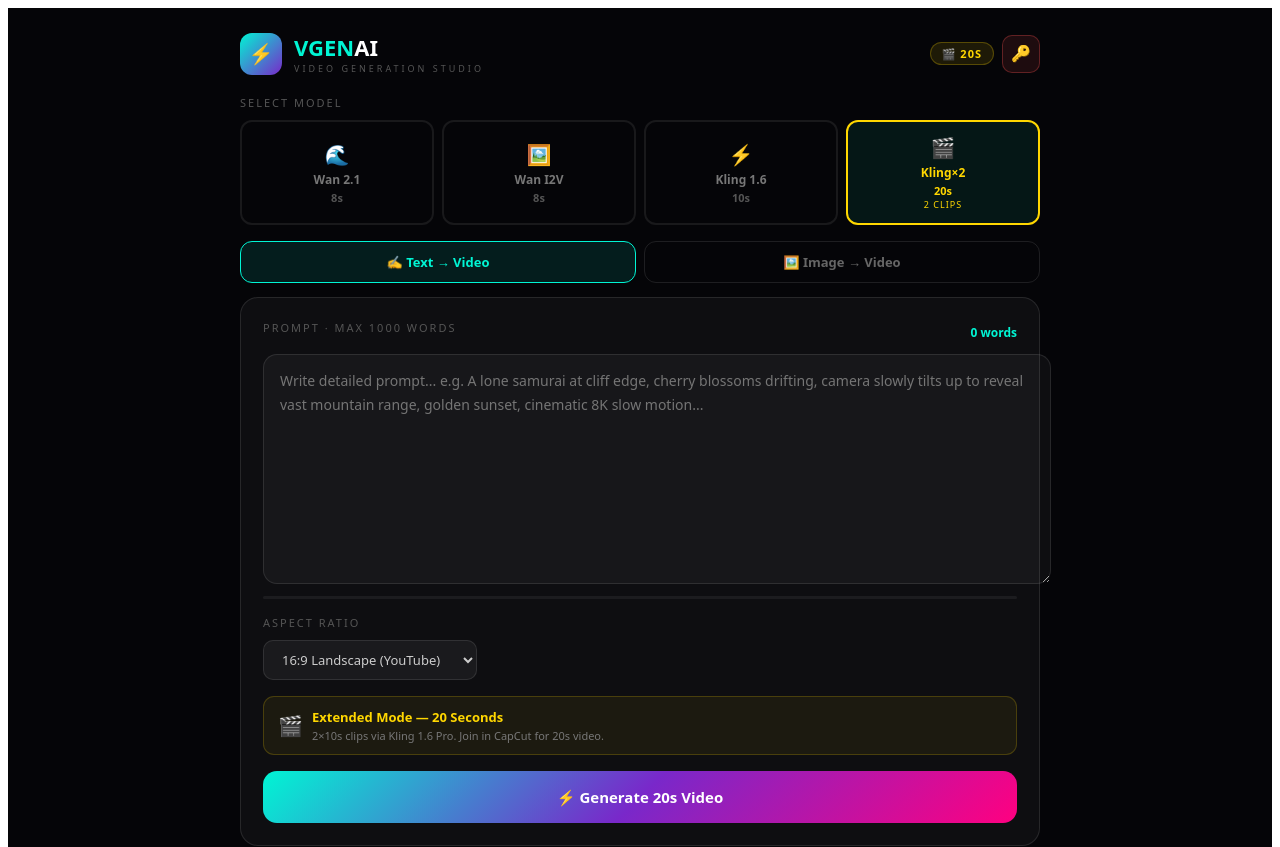
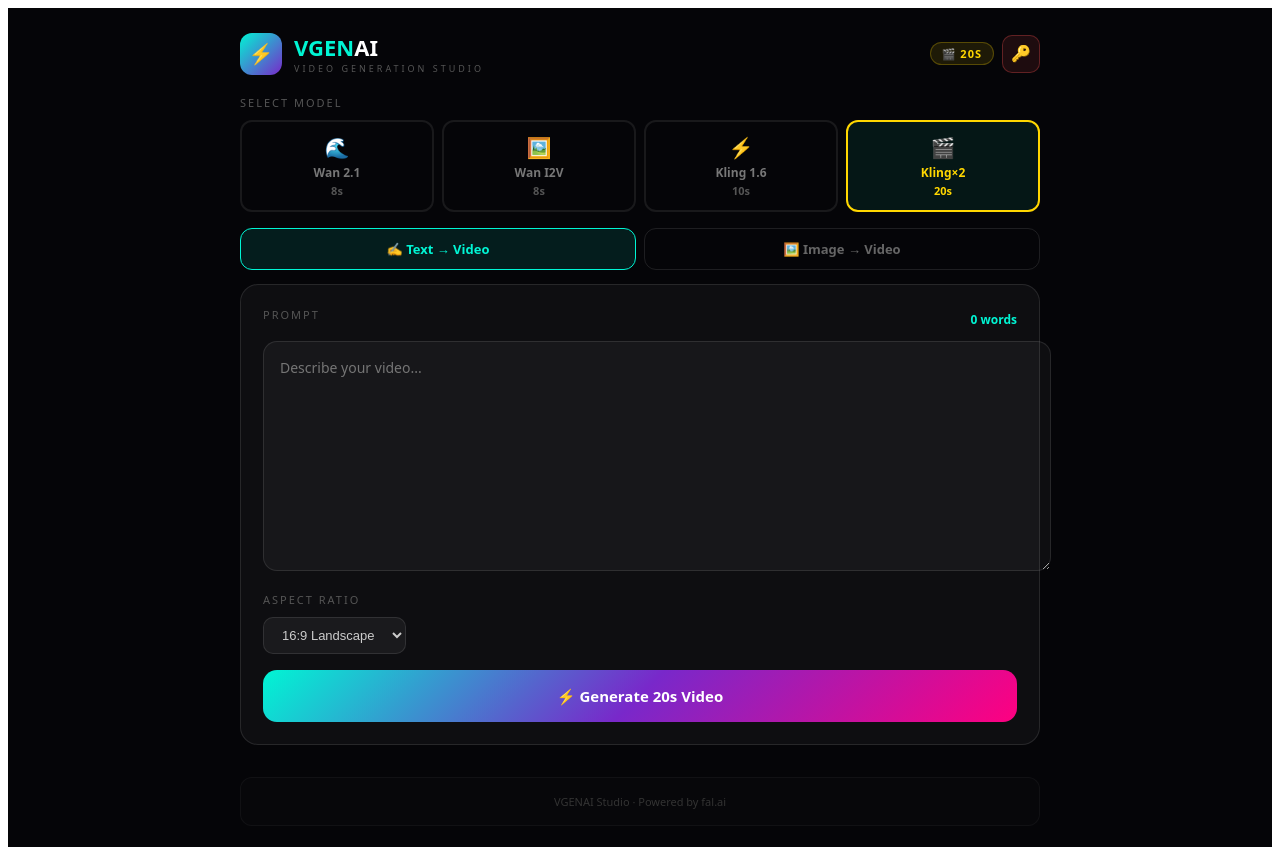
Before and after one commit to ssan7570/Vgenai-studio, a Next.js app: page / in a window 1280 px wide. Shown: the top 847 px of the page. Built offline with nearby package versions, Linux system fonts and the light colour scheme.

Commit message:
Update index.js

```diff
--- a/pages/index.js
+++ b/pages/index.js
@@ -57,25 +57,27 @@
   }
 
   async function generate() {
-    if (!key.trim()) { setErr("Add your Replicate API key first!"); setShowK(true); return; }
+    if (!key.trim()) { setErr("Please add your API Key first!"); setShowK(true); return; }
     if (!prompt.trim()) { setErr("Please enter a prompt!"); return; }
     if (mode === "image" && !img) { setErr("Please upload an image!"); return; }
     setLoading(true); setErr(""); setClips([]); setPct(0); setSeg(0);
-    const args = { p: prompt, n: neg, img: mode === "image" ? img : undefined, f: 121, ar };
+
+    const args = { p: prompt, n: neg, img: mode === "image" ? img : undefined, ar };
+
     try {
       if (model.extended) {
         const out = [];
         for (let i = 0; i < 2; i++) {
-          setSeg(i); setStatus("Generating clip " + (i + 1) + " of 2..."); setPct(i * 50);
+          setSeg(i); setStatus(`Generating clip ${i + 1} of 2...`); setPct(i * 50);
           const url = await callAPI(model.path, model.inp(args));
-          out.push({ url, label: "Clip " + (i + 1) + " · 10s" });
+          out.push({ url, label: `Clip ${i + 1} · 10s` });
           setClips([...out]); setPct(i === 0 ? 50 : 100);
         }
         setStatus("Both clips ready — 20 seconds!");
       } else {
         setStatus("Generating your video...");
         const url = await callAPI(model.path, model.inp(args));
-        setClips([{ url, label: model.label + " · " + model.maxSec + "s" }]);
+        setClips([{ url, label: `${model.label} · ${model.maxSec}s` }]);
         setPct(100); setStatus("Video ready!");
       }
     } catch (e) {
@@ -96,10 +98,10 @@
     card: { background: "rgba(255,255,255,0.04)", border: "1px solid rgba(255,255,255,0.1)", borderRadius: 18, padding: 22, marginBottom: 14 },
     lbl: { fontSize: 11, color: "#555", letterSpacing: 2, textTransform: "uppercase", marginBottom: 10 },
     mgrid: { display: "flex", gap: 8 },
-    mcard: (active, color) => ({ flex: 1, padding: "12px 6px", borderRadius: 12, border: "2px solid " + (active ? color : "rgba(255,255,255,0.08)"), background: active ? "rgba(0,245,212,0.07)" : "transparent", cursor: "pointer", textAlign: "center", fontFamily: "inherit" }),
+    mcard: (active, color) => ({ flex: 1, padding: "12px 6px", borderRadius: 12, border: `2px solid ${active ? color : "rgba(255,255,255,0.08)"}`, background: active ? "rgba(0,245,212,0.07)" : "transparent", cursor: "pointer", textAlign: "center", fontFamily: "inherit" }),
     mrow: { display: "flex", gap: 8, marginBottom: 14 },
-    mbtn: (active) => ({ flex: 1, padding: 11, border: "1px solid " + (active ? "#00f5d4" : "rgba(255,255,255,0.1)"), borderRadius: 12, background: active ? "rgba(0,245,212,0.1)" : "transparent", color: active ? "#00f5d4" : "#666", fontFamily: "inherit", fontWeight: 600, fontSize: 13, cursor: "pointer" }),
-    uzone: (d) => ({ border: "2px dashed " + (d ? "rgba(0,245,212,0.7)" : "rgba(0,245,212,0.25)"), borderRadius: 16, padding: "32px 20px", textAlign: "center", cursor: "pointer", background: d ? "rgba(0,245,212,0.06)" : "transparent" }),
+    mbtn: (active) => ({ flex: 1, padding: 11, border: `1px solid ${active ? "#00f5d4" : "rgba(255,255,255,0.1)"}`, borderRadius: 12, background: active ? "rgba(0,245,212,0.1)" : "transparent", color: active ? "#00f5d4" : "#666", fontFamily: "inherit", fontWeight: 600, fontSize: 13, cursor: "pointer" }),
+    uzone: (d) => ({ border: `2px dashed ${d ? "rgba(0,245,212,0.7)" : "rgba(0,245,212,0.25)"}`, borderRadius: 16, padding: "32px 20px", textAlign: "center", cursor: "pointer", background: d ? "rgba(0,245,212,0.06)" : "transparent" }),
     pta: { width: "100%", padding: "14px 16px", background: "rgba(255,255,255,0.04)", border: "1px solid rgba(255,255,255,0.1)", borderRadius: 14, color: "#e8e8f0", fontFamily: "inherit", fontSize: 14, resize: "vertical", outline: "none", minHeight: 200, lineHeight: 1.7 },
     extb: { background: "rgba(255,215,0,0.06)", border: "1px solid rgba(255,215,0,0.2)", borderRadius: 11, padding: "11px 14px", marginBottom: 16, display: "flex", gap: 9, alignItems: "center" },
     bgen: (dis) => ({ width: "100%", padding: 16, border: "none", borderRadius: 14, background: dis ? "#2a2a3a" : "linear-gradient(135deg,#00f5d4,#7928ca,#ff0080)", color: "#fff", fontFamily: "inherit", fontWeight: 800, fontSize: 15, cursor: dis ? "not-allowed" : "pointer", opacity: dis ? 0.5 : 1 }),
@@ -116,7 +118,6 @@
       </Head>
       <div style={S.app}>
         <div style={S.wrap}>
-
           <div style={S.header}>
             <div style={S.logoBox}>
               <div style={S.logoIcon}>⚡</div>
@@ -127,19 +128,19 @@
             </div>
             <div style={{ display: "flex", gap: 8, alignItems: "center" }}>
               <span style={S.badge}>🎬 20s</span>
-              <button onClick={() => setShowK(!showK)} style={{ width: 38, height: 38, borderRadius: 10, cursor: "pointer", fontSize: 16, border: "1px solid " + (key ? "rgba(0,245,212,0.3)" : "rgba(255,80,80,0.3)"), background: key ? "rgba(0,245,212,0.1)" : "rgba(255,80,80,0.1)" }}>🔑</button>
+              <button onClick={() => setShowK(!showK)} style={{ width: 38, height: 38, borderRadius: 10, cursor: "pointer", fontSize: 16, border: `1px solid ${key ? "rgba(0,245,212,0.3)" : "rgba(255,80,80,0.3)"}`, background: key ? "rgba(0,245,212,0.1)" : "rgba(255,80,80,0.1)" }}>🔑</button>
             </div>
           </div>
 
           {showK && (
             <div style={{ ...S.card, borderColor: "rgba(255,80,80,0.2)" }}>
               <div style={{ display: "flex", alignItems: "center", marginBottom: 10 }}>
-                <span style={{ fontSize: 14, fontWeight: 700, color: "#ff7070" }}>🔑 Replicate API Key</span>
-                <a href="https://replicate.com/account/api-tokens" target="_blank" rel="noreferrer" style={{ marginLeft: "auto", fontSize: 12, color: "#00f5d4", textDecoration: "none" }}>Get free →</a>
+                <span style={{ fontSize: 14, fontWeight: 700, color: "#ff7070" }}>🔑 fal.ai API Key</span>
+                <a href="https://fal.ai/dashboard/keys" target="_blank" rel="noreferrer" style={{ marginLeft: "auto", fontSize: 12, color: "#00f5d4", textDecoration: "none" }}>Get Key →</a>
               </div>
-              <input type="password" placeholder="r8_xxx..." value={key} onChange={e => setKey(e.target.value)}
+              <input type="password" placeholder="fal_xxx..." value={key} onChange={e => setKey(e.target.value)}
                 style={{ width: "100%", padding: "11px 14px", background: "rgba(255,255,255,0.04)", border: "1px solid rgba(255,80,80,0.3)", borderRadius: 11, color: "#e8e8f0", fontSize: 12, outline: "none", fontFamily: "monospace" }} />
-              <p style={{ fontSize: 11, color: "#555", marginTop: 7 }}>🔒 Memory only. Free account = ~$5 credits</p>
+              <p style={{ fontSize: 11, color: "#555", marginTop: 7 }}>🔒 Key is stored only in this session.</p>
             </div>
           )}
 
@@ -151,7 +152,6 @@
                   <div style={{ fontSize: 20, marginBottom: 3 }}>{m.icon}</div>
                   <div style={{ fontSize: 12, fontWeight: 700, color: mid === m.id ? m.color : "#777" }}>{m.label}</div>
                   <div style={{ fontSize: 11, fontWeight: 800, color: m.id === "kling-ext" ? "#ffd700" : "#555", marginTop: 2 }}>{m.desc}</div>
-                  {m.id === "kling-ext" && <div style={{ fontSize: 9, color: "#ffd700", letterSpacing: 1 }}>2 CLIPS</div>}
                 </button>
               ))}
             </div>
@@ -181,7 +181,6 @@
                     onDrop={e => { e.preventDefault(); setDrag(false); handleFile(e.dataTransfer.files[0]); }}>
                     <div style={{ fontSize: 36 }}>📷</div>
                     <div style={{ fontWeight: 700, color: "#bbb", marginTop: 8 }}>Drop or click to upload</div>
-                    <div style={{ fontSize: 11, color: "#555", marginTop: 4 }}>PNG · JPG · WEBP</div>
                     <input ref={fRef} type="file" accept="image/*" style={{ display: "none" }} onChange={e => handleFile(e.target.files[0])} />
                   </div>
                 )}
@@ -190,40 +189,27 @@
 
             <div style={{ marginBottom: 16 }}>
               <div style={{ display: "flex", justifyContent: "space-between", alignItems: "center", marginBottom: 9 }}>
-                <div style={S.lbl}>PROMPT · max 1000 words</div>
-                <span style={{ fontSize: 12, color: words > 900 ? "#ff6464" : words > 600 ? "#ffd700" : "#00f5d4", fontWeight: 700 }}>{words} words</span>
+                <div style={S.lbl}>PROMPT</div>
+                <span style={{ fontSize: 12, color: "#00f5d4", fontWeight: 700 }}>{words} words</span>
               </div>
               <textarea style={S.pta}
-                placeholder={mode === "text" ? "Write detailed prompt... e.g. A lone samurai at cliff edge, cherry blossoms drifting, camera slowly tilts up to reveal vast mountain range, golden sunset, cinematic 8K slow motion..." : "Describe how image should animate... e.g. Person slowly turns head, warm smile appears, hair moves in breeze, camera slowly zooms in, golden lighting..."}
+                placeholder="Describe your video..."
                 value={prompt}
-                onChange={e => setPrompt(e.target.value.slice(0, 7000))}
+                onChange={e => setPrompt(e.target.value)}
               />
-              <div style={{ height: 3, borderRadius: 3, background: "rgba(255,255,255,0.06)", marginTop: 7, overflow: "hidden" }}>
-                <div style={{ height: "100%", borderRadius: 3, width: Math.min(100, (words / 1000) * 100) + "%", background: words > 900 ? "#ff6464" : "linear-gradient(90deg,#00f5d4,#7928ca)", transition: "width 0.3s" }} />
-              </div>
             </div>
 
             <div style={{ marginBottom: 16 }}>
               <div style={S.lbl}>ASPECT RATIO</div>
-              <select value={ar} onChange={e => setAr(e.target.value)} style={{ padding: "9px 14px", background: "rgba(255,255,255,0.05)", border: "1px solid rgba(255,255,255,0.1)", borderRadius: 10, color: "#ccc", fontFamily: "inherit", fontSize: 13, cursor: "pointer", outline: "none" }}>
-                <option value="16:9">16:9 Landscape (YouTube)</option>
-                <option value="9:16">9:16 Portrait (Reels/Shorts)</option>
-                <option value="1:1">1:1 Square (Instagram)</option>
+              <select value={ar} onChange={e => setAr(e.target.value)} style={{ padding: "9px 14px", background: "rgba(255,255,255,0.05)", border: "1px solid rgba(255,255,255,0.1)", borderRadius: 10, color: "#ccc", fontSize: 13, cursor: "pointer", outline: "none" }}>
+                <option value="16:9">16:9 Landscape</option>
+                <option value="9:16">9:16 Portrait</option>
+                <option value="1:1">1:1 Square</option>
               </select>
             </div>
 
-            {model?.extended && (
-              <div style={S.extb}>
-                <span style={{ fontSize: 20 }}>🎬</span>
-                <div>
-                  <div style={{ fontSize: 13, fontWeight: 700, color: "#ffd700" }}>Extended Mode — 20 Seconds</div>
-                  <div style={{ fontSize: 11, color: "#777", marginTop: 2 }}>2×10s clips via Kling 1.6 Pro. Join in CapCut for 20s video.</div>
-                </div>
-              </div>
-            )}
-
             <button style={S.bgen(loading)} onClick={generate} disabled={loading}>
-              {loading ? "⏳ Generating" + (model?.extended ? " Clip " + (seg + 1) + "/2" : "") + "..." : "⚡ Generate " + model?.maxSec + "s Video"}
+              {loading ? "⏳ Generating..." : `⚡ Generate ${model?.maxSec}s Video`}
             </button>
           </div>
 
@@ -234,40 +220,28 @@
               <div style={{ width: 40, height: 40, border: "3px solid rgba(0,245,212,0.15)", borderTopColor: "#00f5d4", borderRadius: "50%", animation: "spin 0.85s linear infinite", margin: "0 auto 14px" }} />
               <div style={{ fontWeight: 700, fontSize: 14, color: "#00f5d4", marginBottom: 10 }}>{status}</div>
               <div style={{ background: "rgba(255,255,255,0.06)", borderRadius: 20, height: 5, overflow: "hidden", maxWidth: 300, margin: "0 auto" }}>
-                <div style={{ height: "100%", borderRadius: 20, background: "linear-gradient(90deg,#00f5d4,#7928ca)", width: pct + "%", transition: "width 1s" }} />
+                <div style={{ height: "100%", background: "linear-gradient(90deg,#00f5d4,#7928ca)", width: `${pct}%`, transition: "width 1s" }} />
               </div>
-              <div style={{ fontSize: 11, color: "#555", marginTop: 10 }}>⏱️ Takes 5–10 min per clip. Please wait.</div>
             </div>
           )}
 
           {clips.length > 0 && (
             <div>
-              <div style={{ display: "flex", alignItems: "center", gap: 9, marginBottom: 12, fontWeight: 700, fontSize: 14 }}>
-                <div style={{ width: 8, height: 8, borderRadius: "50%", background: "#00f5d4" }} />
-                {clips.length === 2 ? "🎬 20s Video — 2 Clips Ready!" : "✅ Video Ready!"}
-              </div>
               {clips.map((c, i) => (
                 <div key={i} style={{ ...S.card, padding: 0, overflow: "hidden", marginBottom: 12 }}>
                   <div style={{ padding: "12px 16px", display: "flex", alignItems: "center", justifyContent: "space-between", borderBottom: "1px solid rgba(255,255,255,0.06)" }}>
                     <span style={S.badge}>{c.label}</span>
-                    <a href={c.url} download={"clip-" + (i + 1) + ".mp4"} target="_blank" rel="noreferrer" style={S.dlbtn}>⬇️ Download</a>
+                    <a href={c.url} download={`clip-${i + 1}.mp4`} target="_blank" rel="noreferrer" style={S.dlbtn}>⬇️ Download</a>
                   </div>
-                  <video src={c.url} controls autoPlay={i === 0} loop style={{ width: "100%", maxHeight: 450, background: "#000", display: "block" }} />
+                  <video src={c.url} controls autoPlay loop style={{ width: "100%", background: "#000", display: "block" }} />
                 </div>
               ))}
-              {clips.length === 2 && (
-                <div style={{ background: "rgba(0,245,212,0.04)", border: "1px solid rgba(0,245,212,0.15)", borderRadius: 12, padding: 14 }}>
-                  <div style={{ fontSize: 13, fontWeight: 700, color: "#00f5d4", marginBottom: 5 }}>✂️ Join for 20s Video</div>
-                  <div style={{ fontSize: 12, color: "#666" }}>Download both → Open CapCut → Add Clip 1 + Clip 2 → Export 🎉</div>
-                </div>
-              )}
             </div>
           )}
 
           <div style={{ marginTop: 32, padding: "16px 20px", borderRadius: 12, background: "rgba(255,255,255,0.01)", border: "1px solid rgba(255,255,255,0.04)", fontSize: 11, color: "#333", textAlign: "center" }}>
-            Powered by <span style={{ color: "#ff6b35" }}>Kling v1.6</span> & <span style={{ color: "#00f5d4" }}>Wan 2.1</span> · replicate.com
+            VGENAI Studio · Powered by fal.ai
           </div>
-
         </div>
       </div>
       <style>{`@keyframes spin{to{transform:rotate(360deg)}}`}</style>
```
Lines whose indentation alone changed are shown as unchanged.
